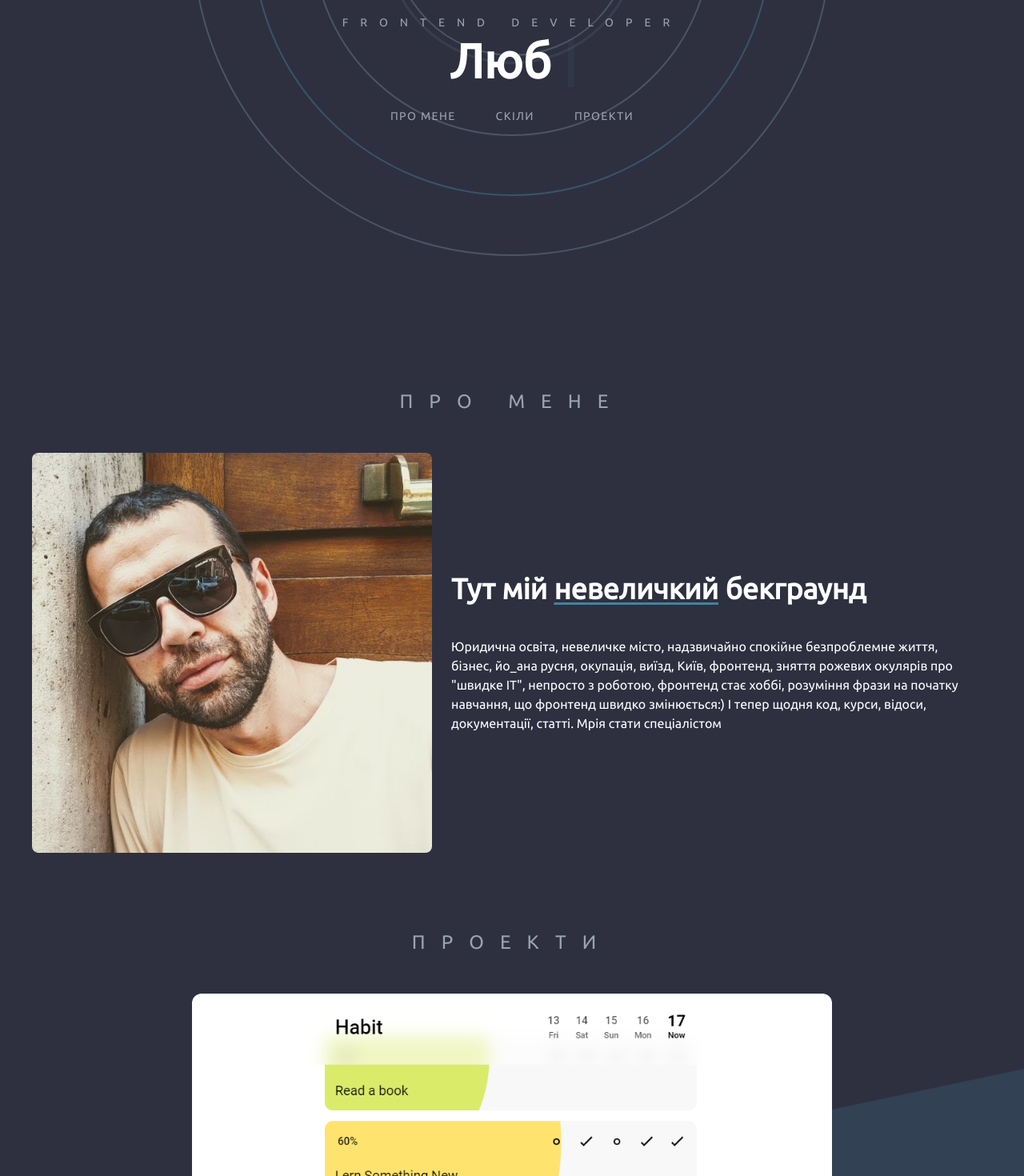
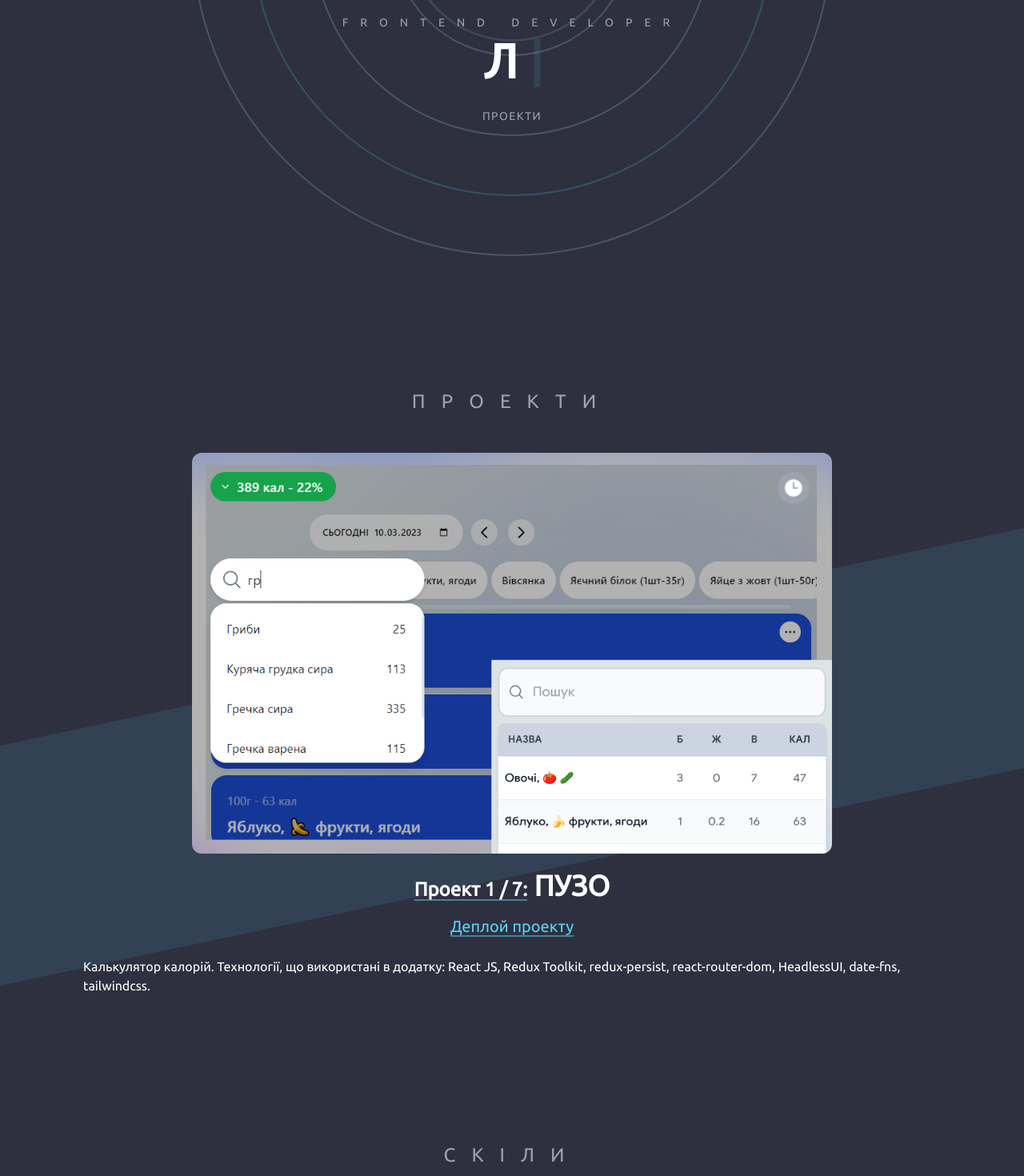
Before and after one commit to bodik87/portfolio-next13, a Next.js app: page / in a window 1280 px wide. Shown: the part 460-1930 px from the top of the page at 80% size. Built offline with nearby package versions, Linux system fonts and the light colour scheme.

Commit message:
Added PUZO project

```diff
--- a/components/Hero.tsx
+++ b/components/Hero.tsx
@@ -36,15 +36,15 @@ export default function Hero({}: Props) {
           <Cursor cursorColor="#5ED3F3" />
         </h1>
         <div className="pt-5">
-          <Link href="#about">
+          {/* <Link href="#about">
             <button className="heroButton">{TEXT_UA.about}</button>
-          </Link>
+          </Link> */}
           {/* <Link href="#experience">
             <button className="heroButton">{TEXT_UA.experience}</button>
           </Link> */}
-          <Link href="#skills">
+          {/* <Link href="#skills">
             <button className="heroButton">{TEXT_UA.skills}</button>
-          </Link>
+          </Link> */}
           <Link href="#projects">
             <button className="heroButton">{TEXT_UA.projects}</button>
           </Link>
--- a/data.ts
+++ b/data.ts
@@ -1,6 +1,15 @@
 export const projects = [
   {
     id: 1,
+    title: "ПУЗО",
+    image: "/puzo_1.png",
+    description: `Калькулятор калорій.
+
+      Технології, що використані в додатку: React JS, Redux Toolkit, redux-persist,  react-router-dom, HeadlessUI, date-fns, tailwindcss.`,
+    url: "https://magenta-malasada-41c3b4.netlify.app/",
+  },
+  {
+    id: 2,
     title: "Habits",
     image: "/habit_1.png",
     description: `WEB версія трекера звичок. В додатку можна створювати, редагувати та видаляти звички і слідкувати за їх прогресом. Наприклад людина вирішує бігати і ставить на меті це робити мінімум 30 разів. Вона створює звичку, виставляє бажану кількість і починає відмічати виконання в кожний результативний день.
@@ -9,7 +18,7 @@ export const projects = [
     url: "https://habits-lime.vercel.app/",
   },
   {
-    id: 2,
+    id: 3,
     title: "Cards",
     image: "/cards_1.jpg",
     description: `Додаток для запису іноземних слів. Користувач створює категорію з 9 картками, в яких указує слово та переклад. Кожна картка має приємну анімацію, коли перевертається під час перевірки перекладу слова. А кожна категорія має поле вводу, де можна написати невеличкий текст, для закріплення слів.
@@ -26,21 +35,21 @@ export const projects = [
     url: "https://simple-client.vercel.app/",
   },
   {
-    id: 3,
+    id: 4,
     title: "Тестовий проект в розробцi",
     image: "/ideas.jpg",
     description: `Тестовий проект, в якому реалiзую певнi iдеї`,
     url: "https://beautiful-design.vercel.app/",
   },
   {
-    id: 4,
+    id: 5,
     title: "Верстка HTML + CSS",
     image: "/html.jpg",
     description: `Приклад вестки з етапу вивчення HTML + CSS`,
     url: "https://bodik87.github.io/other-projects/sites/The-box/index.html",
   },
   {
-    id: 5,
+    id: 6,
     title: "Верстка HTML + CSS",
     image: "/html2.jpg",
     description: `Приклад вестки з етапу вивчення HTML + CSS`,
--- a/pages/index.tsx
+++ b/pages/index.tsx
@@ -26,9 +26,9 @@ export default function Home() {
         <section id="hero">
           <Hero />
         </section>
-        <section id="about">
+        {/* <section id="about">
           <About />
-        </section>
+        </section> */}
         {/* <section id="experience">
           <WorkExperience />
         </section> */}
```
Also changed, not shown: public/puzo_1.png (added).
